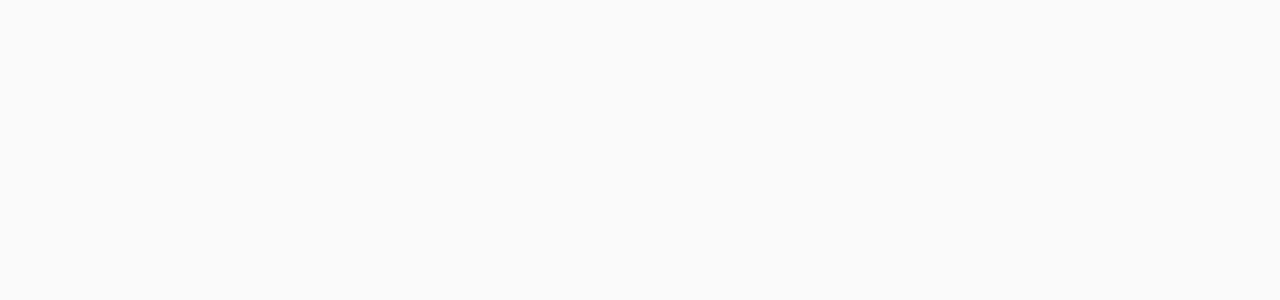
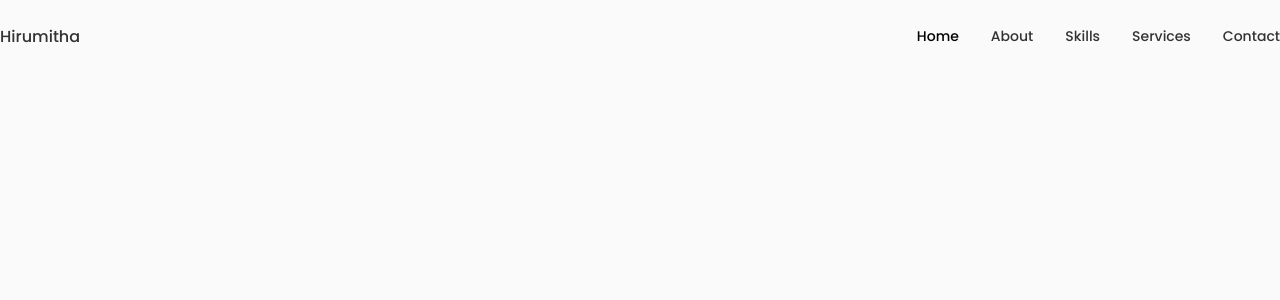
Before and after one commit to itz-Hiru/My-Portfolio, a React (Vite) app: page / in a window 1280 px wide. Shown: the top 300 px of the page. Built offline with nearby package versions, Linux system fonts and the light colour scheme.

Commit message:
Created header

```diff
--- a/src/App.css
+++ /dev/null
@@ -1,39 +0,0 @@
-.App {
-  text-align: center;
-}
-
-.App-logo {
-  height: 40vmin;
-  pointer-events: none;
-}
-
-@media (prefers-reduced-motion: no-preference) {
-  .App-logo {
-    animation: App-logo-spin infinite 20s linear;
-  }
-}
-
-.App-header {
-  background-color: #282c34;
-  min-height: 100vh;
-  display: flex;
-  flex-direction: column;
-  align-items: center;
-  justify-content: center;
-  font-size: calc(10px + 2vmin);
-  color: white;
-}
-
-.App-link {
-  color: #61dafb;
-}
-
-@keyframes App-logo-spin {
-  from {
-    transform: rotate(0deg);
-  }
-
-  to {
-    transform: rotate(360deg);
-  }
-}
--- a/src/App.jsx
+++ b/src/App.jsx
@@ -1,12 +1,14 @@
-import { useState } from 'react'
-import './App.css'
+import React from "react";
+import Header from './components/header/Header.component';
 
-function App() {
-
-  return (
-    <>
-    </>
-  )
+const App = () => {
+    return (
+        <>
+        <Header />
+        <main className="main">
+        </main>
+        </>
+    )
 }
 
-export default App
+export default App;
--- /dev/null
+++ b/src/components/header/Header.component.css
@@ -0,0 +1,123 @@
+.header {
+    width: 100%;
+    position: fixed;
+    top: 0;
+    left: 0;
+    z-index: var(--z-fixed);
+    background-color: var(--body-color);
+}
+
+.nav {
+    height: calc(var(--header-height) + 1.5rem);
+    display: flex;
+    justify-content: space-between;
+    align-items: center;
+    column-gap: 1rem;
+}
+
+.nav__logo,
+.nav__toggle {
+    color: var(--title-color);
+    font-weight: var(--font-medium);
+}
+
+.nav__list {
+    display: flex;
+    column-gap: 2rem;
+}
+
+.nav__link {
+    display: flex;
+    flex-direction: column;
+    align-items: center;
+    font-size: var(--small-font-size);
+    color: var(--title-color);
+    font-weight: var(--font-medium);
+    transition: .3s;
+}
+
+.nav__icon,
+.nav__close,
+.nav__toggle {
+    display: none;
+}
+
+.active-link,
+.nav__link:hover {
+    color: var(--title-color-dark);
+}
+
+.scroll-header {
+    box-shadow: 0 -1px 4px rgba(0, 0, 0, 0.35);
+}
+
+@media screen and (max-width: 768px) {
+    .header {
+        top: initial;
+        bottom: 0;
+    }
+
+    .nav {
+        height: var(--header-height);
+    }
+
+    .nav__menu {
+        position: fixed;
+        bottom: -100%;
+        left: 0;
+        width: 100%;
+        background-color: var(--body-color);
+        padding: 2rem 1.5rem 4rem;
+        box-shadow: 0 -1px 4px rgba(0, 0, 0, 0.15);
+        border-radius: 1.5rem 1.5rem 0 0;
+        transition: .3s;
+    }
+
+    .show-menu {
+        bottom: 0;
+    }
+
+    .nav__list {
+        display: grid;
+        grid-template-columns: repeat(3, 1fr);
+        gap: 2rem;
+    }
+
+    .nav__icon {
+        font-size: 1.2rem;
+    }
+
+    .nav__close {
+        position: absolute;
+        right: 1.3rem;
+        bottom: .5rem;
+        font-size: 1.5rem;
+        cursor: pointer;
+        color: var(--title-color);
+    }
+
+    .nav__close:hover {
+        color: var(--title-color-dark);
+    }
+
+    .nav__toggle {
+        font-size: 1.1rem;
+        cursor: pointer;
+    }
+
+    .nav__icon,
+    .nav__close,
+    .nav__toggle {
+        display: block;
+    }
+}
+
+@media screen and (max-width: 350px) {
+    .nav__menu {
+        padding: 2rem 0.25rem 4rem;
+    }
+
+    .nav__list {
+        column-gap: 0;
+    }
+}
--- /dev/null
+++ b/src/components/header/Header.component.jsx
@@ -0,0 +1,108 @@
+import { useEffect } from "react";
+import React, { useState } from "react";
+import "./Header.component.css";
+
+const Header = () => {
+  const [Toggle, showMenu] = useState(false);
+
+  const [activeNav, setActiveNav] = useState("#home");
+
+  useEffect(() => {
+    const element = document.getElementById("your-element-id");
+    if (element) {
+      element.classList.add("your-class-name");
+    }
+  }, []);
+
+  window.addEventListener("scroll", function () {
+    const header = document.querySelector(".header");
+    if (this.scrollY >= 80) header.classList.add("scroll-header");
+    else header.classList.remove("scroll-header");
+  });
+
+  return (
+    <header className="header">
+      <nav className="nav container">
+        <a href="index.html" className="nav__logo">
+          Hirumitha
+        </a>
+
+        <div className={Toggle ? "nav__menu show-menu" : "nav__menu"}>
+          <ul className="nav__list grid">
+            <li className="nav__item">
+              <a
+                href="#home"
+                onClick={() => setActiveNav("#home")}
+                className={
+                  activeNav === "#home" ? "nav__link active-link" : "nav__link"
+                }
+              >
+                <i className="bx bxs-home nav__icon"></i> Home
+              </a>
+            </li>
+            <li className="nav__item">
+              <a
+                href="#about"
+                onClick={() => setActiveNav("#about")}
+                className={
+                  activeNav === "#about" ? "nav__link active-link" : "nav__link"
+                }
+              >
+                <i className="bx bxs-user nav__icon"></i> About
+              </a>
+            </li>
+            <li className="nav__item">
+              <a
+                href="#skills"
+                onClick={() => setActiveNav("#skills")}
+                className={
+                  activeNav === "#skills"
+                    ? "nav__link active-link"
+                    : "nav__link"
+                }
+              >
+                <i className="bx bxs-file-blank nav__icon"></i> Skills
+              </a>
+            </li>
+            <li className="nav__item">
+              <a
+                href="#services"
+                onClick={() => setActiveNav("#services")}
+                className={
+                  activeNav === "#services"
+                    ? "nav__link active-link"
+                    : "nav__link"
+                }
+              >
+                <i className="bx bxs-briefcase nav__icon"></i> Services
+              </a>
+            </li>
+            <li className="nav__item">
+              <a
+                href="#contact"
+                onClick={() => setActiveNav("#contact")}
+                className={
+                  activeNav === "#contact"
+                    ? "nav__link active-link"
+                    : "nav__link"
+                }
+              >
+                <i className="bx bx-message-alt-detail nav__icon"></i> Contact
+              </a>
+            </li>
+          </ul>
+          <i
+            className="bx bx-x nav__close"
+            onClick={() => showMenu(!Toggle)}
+          ></i>
+        </div>
+
+        <div className="nav__toggle" onClick={() => showMenu(!Toggle)}>
+          <i className="bx bx-menu"></i>
+        </div>
+      </nav>
+    </header>
+  );
+};
+
+export default Header;
```
